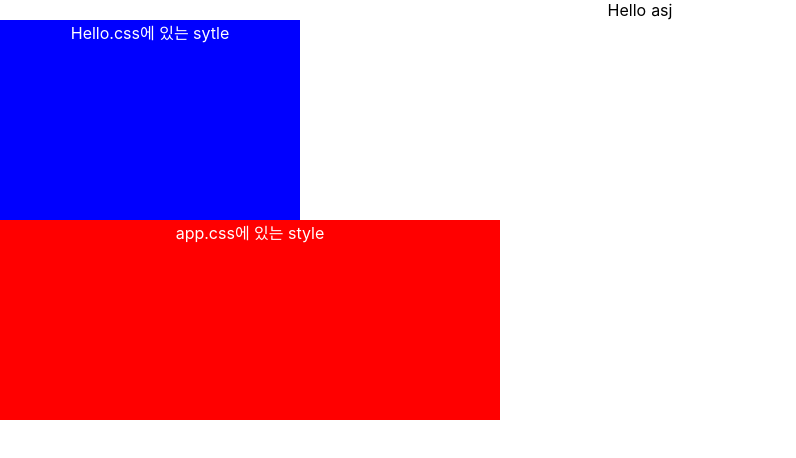
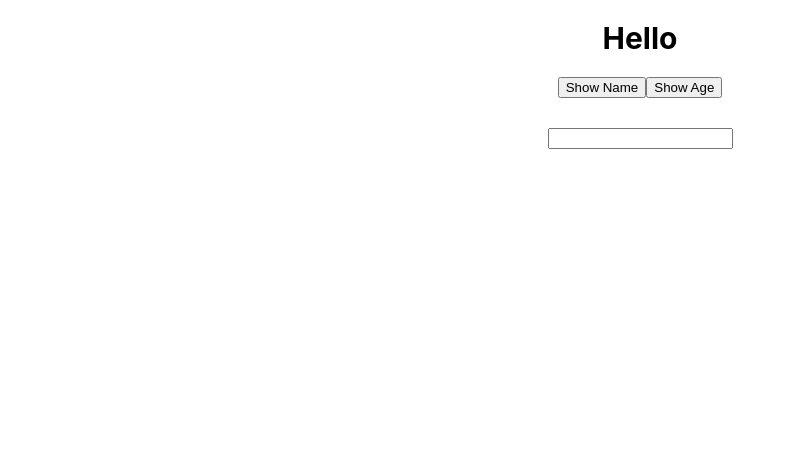
Before and after one commit to ahn-sujin/create-react-app-test, a React (Create React App) app in the folder voca/: page / in a window 1280 px wide. Shown: the top 458 px of the page, without its empty margins (0-796 px from the left). Built offline with nearby package versions, Linux system fonts and the light colour scheme.

Commit message:
이벤트 처리 방법

```diff
--- a/voca/src/App.js
+++ b/voca/src/App.js
@@ -8,7 +8,7 @@ function App() {
   return (
     <div className="App">
       <Hello/>
-      <div className = {styles.box}>app.css에 있는 style</div>
+      {/* <div className = {styles.box}>app.css에 있는 style</div> */}
     </div>
   );
 }
--- a/voca/src/component/Hello.js
+++ b/voca/src/component/Hello.js
@@ -2,11 +2,35 @@ import Name from './Name'
 import styles from './Hello.module.css';
 
 const Hello = () => {
+    function showName (){
+        console.log('asj');
+    }
+
+    function showAge (age){
+        console.log (age);
+    }
+
+    function inputChange (txt) {
+        console.log(txt)
+    }
+
     return (
         <div>
             <span>Hello</span>
-            <Name/>
-            <div className={styles.box}>Hello.css에 있는 sytle</div>
+            {/* <Name/> */}
+            {/* <div className={styles.box}>Hello.css에 있는 sytle</div> */}
+            <button onClick = {showName} >Show Name</button>
+            <button onClick = {
+                ()=>{
+                    showAge(26);
+                }
+            } >Show Age</button>
+            <input onChange = {
+                (e) => {
+                    const event = e.target.value;
+                    inputChange(event)
+                }
+            }></input>
         </div>
     )
 }
--- a/voca/src/component/Hello.module.css
+++ b/voca/src/component/Hello.module.css
@@ -4,3 +4,13 @@
     background: blue;
     color: #fff;
 }
+span {
+    display: block;
+    margin: 20px 0;
+    font-size: 30px;
+    font-weight: 700;
+}
+input{
+    display: block;
+    margin:30px auto;
+}
```
